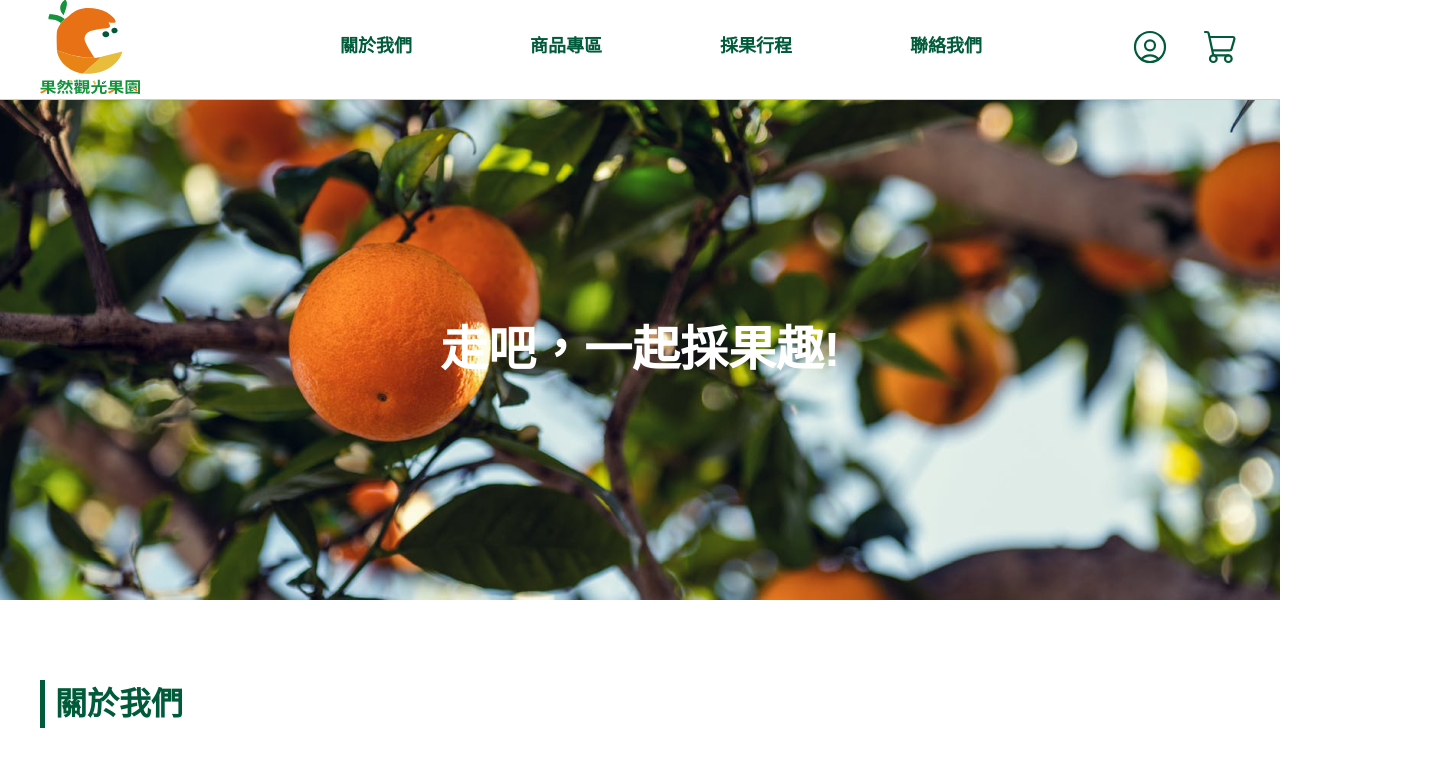
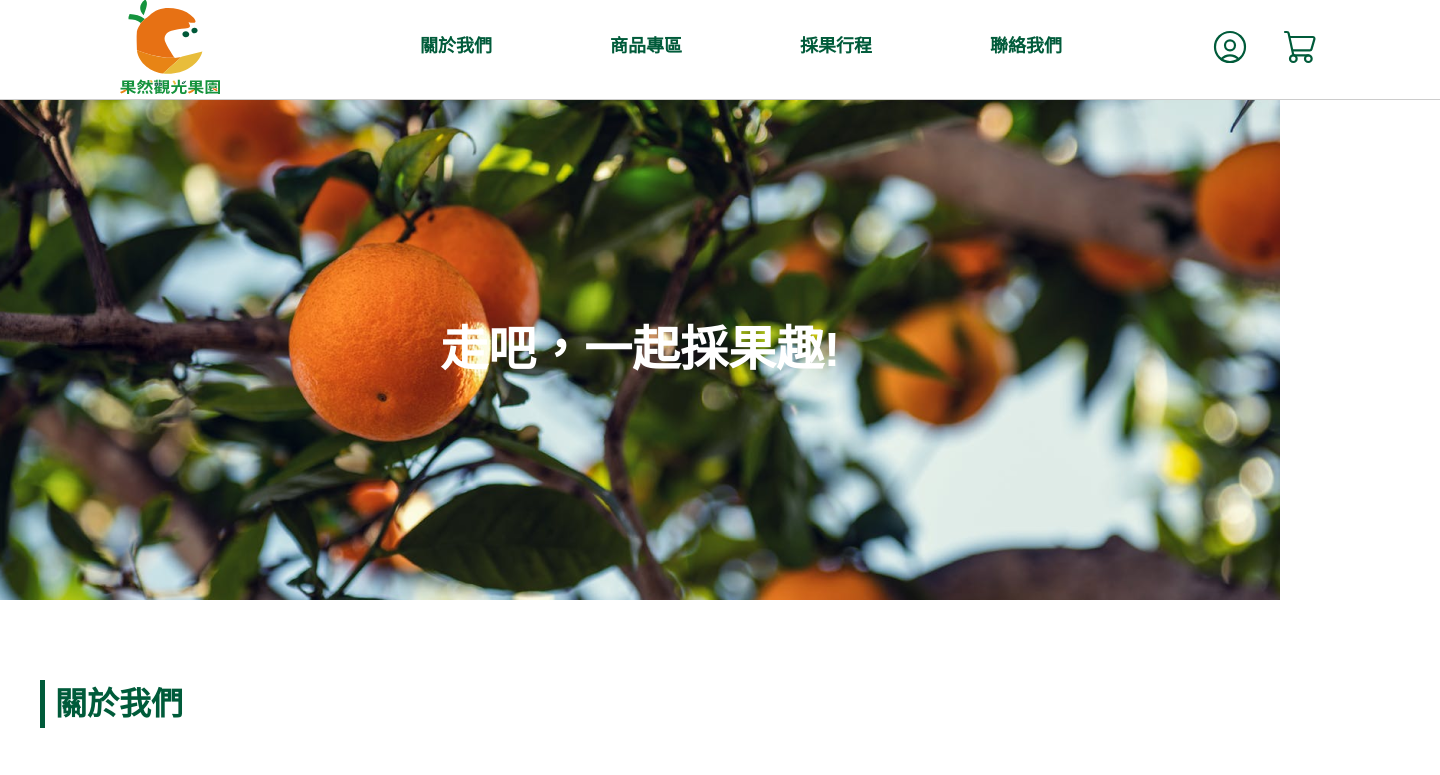
Before and after one commit to wupeiru122/TFD105_34, a plain HTML site: page index.html in a window 1280 px wide. Shown: the top 775 px of the page, 1440 px wide, since content can reach past the window. Drawn offline with Linux system fonts and the light colour scheme.

Commit message:
add global

```diff
--- a/css/global.css
+++ b/css/global.css
@@ -46,7 +46,7 @@
 
 /* ----------------導覽列--------------------- */
 .top-sel{
-    width: 100%;
+    width: 1440px;
     height: 100px;
     background-color: #fff;
     border-bottom: 1px solid #ccc;
@@ -116,6 +116,7 @@
 
 /* --------------------頁尾---------------------------- */
 .footer{
+    width: 1440px;
     height: 150px;
     background-color: #005B3A;
     text-align: center;
```
